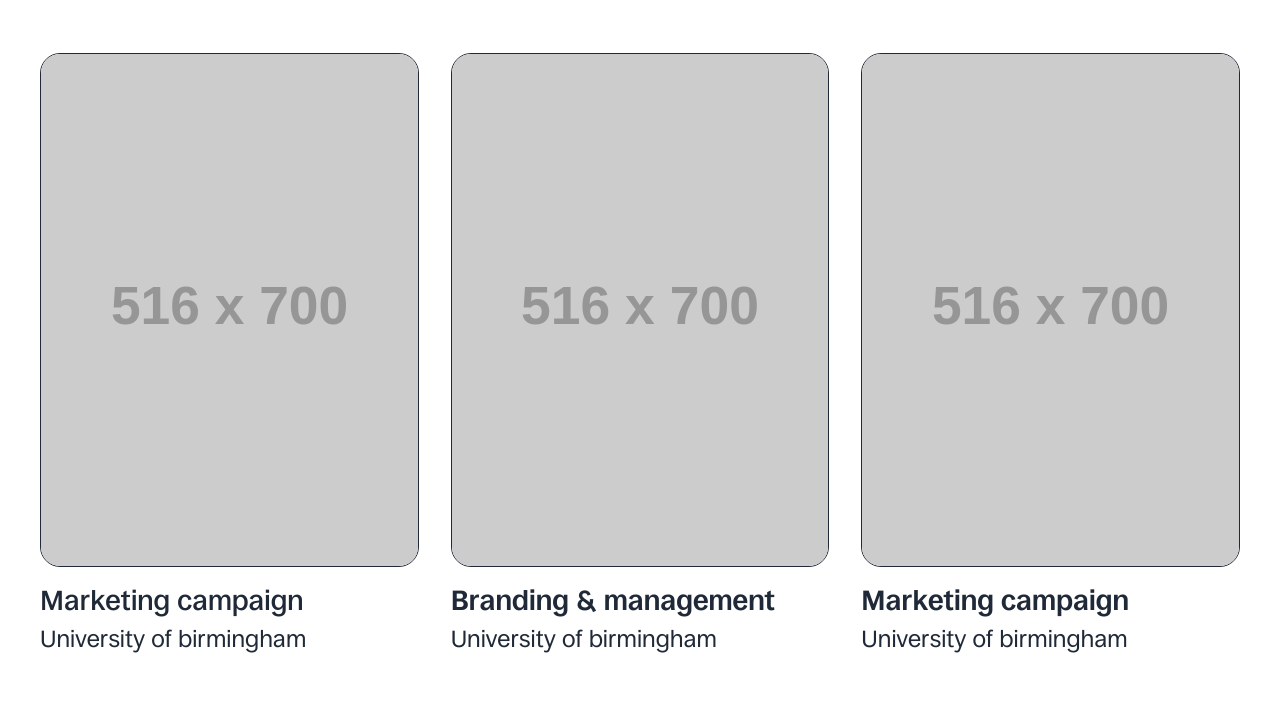
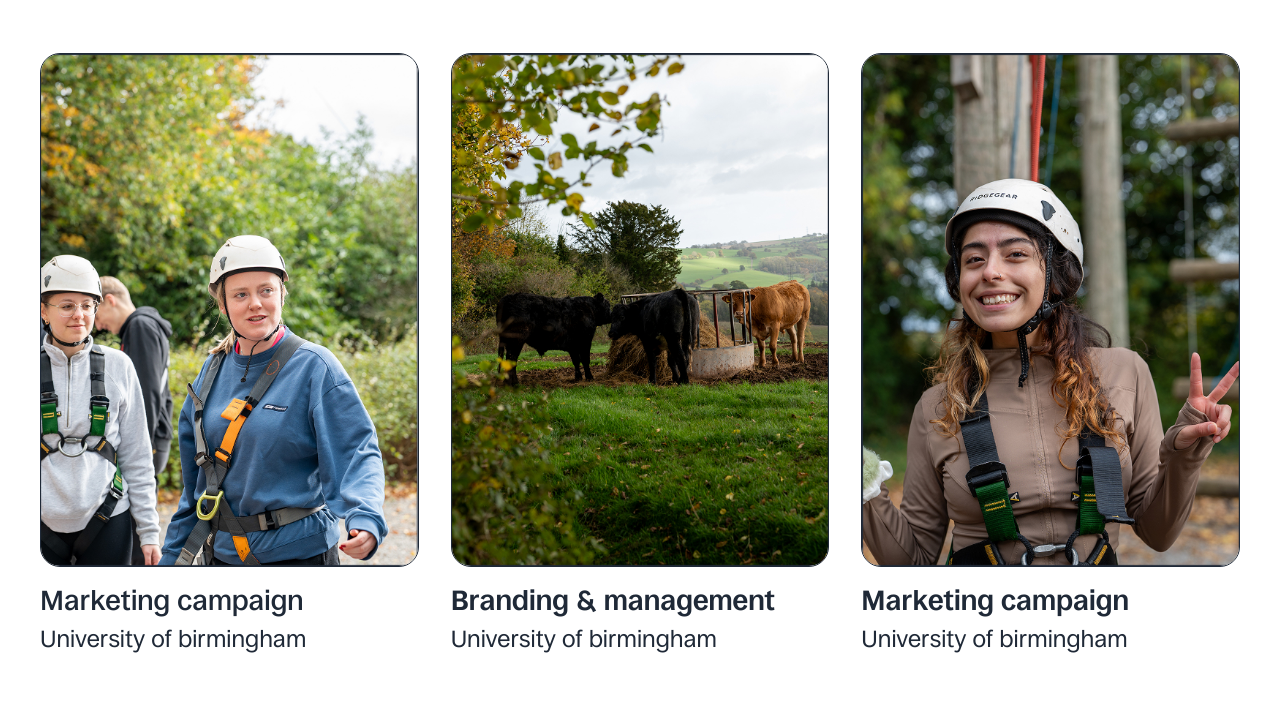
Before and after one commit to Jyoti-Negi1/5rv-Digital, a website: page home.html in a window 1280 px wide. Shown: the part 1813-2540 px from the top of the page. Drawn offline with Linux system fonts and the light colour scheme; placeholder pictures from the web are drawn by us.

Commit message:
homePageUpdates

```diff
--- a/home.html
+++ b/home.html
@@ -12,7 +12,7 @@
   <header class="relative min-h-[70vh] md:min-h-[809px] flex flex-col">
     <div class="absolute inset-0">
       <img
-        src="https://placehold.co/1920x809/1a3a6e/ffffff?text=Office"
+        src="./assets/images/home/home-banner.png"
         alt=""
         class="h-full w-full object-cover"
         width="1920"
@@ -110,7 +110,7 @@
           <article>
             <a href="./our-work/caseStudy-qcom.html" class="group block">
               <img
-                src="https://placehold.co/516x700"
+                src="./assets/images/home/Marketing-campaign.jpg"
                 alt="Marketing campaign for University of Birmingham"
                 class="w-full aspect-[516/700] object-cover rounded-[20px] border border-[#1F2937] group-hover:opacity-90 transition-opacity"
                 width="516"
@@ -123,7 +123,7 @@
           <article>
             <a href="./our-work/caseStudy-klassicTrade.html" class="group block">
               <img
-                src="https://placehold.co/516x700"
+                src="./assets/images/home/Branding-management.jpg"
                 alt="Branding and management project"
                 class="w-full aspect-[516/700] object-cover rounded-[20px] border border-[#1F2937] group-hover:opacity-90 transition-opacity"
                 width="516"
@@ -136,7 +136,7 @@
           <article class="md:col-span-2 xl:col-span-1">
             <a href="./our-work/caseStudy-pass11.html" class="group block md:max-w-md xl:max-w-none mx-auto xl:mx-0">
               <img
-                src="https://placehold.co/516x700"
+                src="./assets/images/home/girl.jpg"
                 alt="Marketing campaign project"
                 class="w-full aspect-[516/700] object-cover rounded-[20px] border border-[#1F2937] group-hover:opacity-90 transition-opacity"
                 width="516"
```
